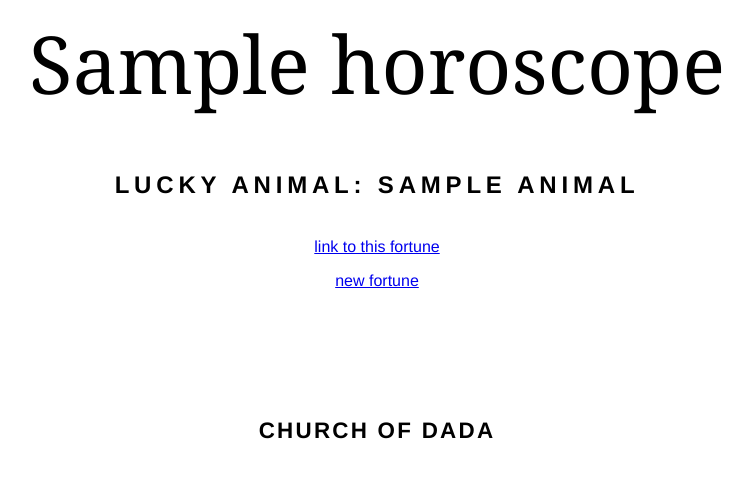
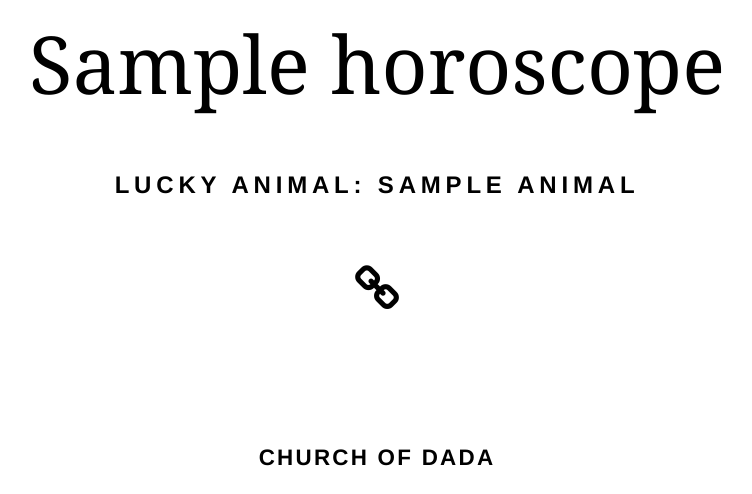
Before and after one commit to mouse-reeve/horoscope-site, a Flask app: template templates/index.html in a window 1280 px wide. Shown: the part 306-800 px from the top of the page, without its empty margins (263-1015 px from the left). Run offline with Flask 2, Linux system fonts and the light colour scheme; the template is opened without the code that fills it: most values are stand-ins (such as "Sample title", 1, 10 or a date in 2020); some libraries are stand-ins or nearby versions.

Commit message:
Tidies up links

```diff
--- a/static/format.css
+++ b/static/format.css
@@ -12,10 +12,19 @@ header, footer {
     margin: 8em 0;
 }
 
+a {
+    color: black;
+    text-decoration: none;
+}
+
 #icon {
     font-family: monospace;
     font-size: 7em;
     margin: 0;
+}
+
+.permalink {
+    font-size: 3em;
 }
 
 #horoscope {
--- a/templates/index.html
+++ b/templates/index.html
@@ -4,6 +4,7 @@
     <title>F O R T U N E S</title>
     <meta name=viewport content="width=device-width, initial-scale=1">
     <link type="text/css" rel="stylesheet" href="static/format.css">
+    <link href="//netdna.bootstrapcdn.com/font-awesome/4.1.0/css/font-awesome.min.css" rel="stylesheet">
 </head>
 
 <body>
@@ -12,14 +13,13 @@
     </header>
 
     <div id="content">
-        <p id="icon">{{ data.icon }}</p>
+        <p id="icon"><a href="/">{{ data.icon }}</a></p>
 
         <p id="horoscope" style="color: #{{ data.color }}">{{ data.horoscope }}</p>
         <p id="animal">Lucky Animal: {{ data.animal }}</p>
         {% if data.uid %}
-        <p><a href="/{{ data.uid }}">link to this fortune</a></p>
+        <p class="permalink"><a href="/{{ data.uid }}"><i class="fa fa-link"></i></a></p>
         {% endif %}
-        <p><a href="/">new fortune</a></p>
     </div>
 
     <footer>
```
